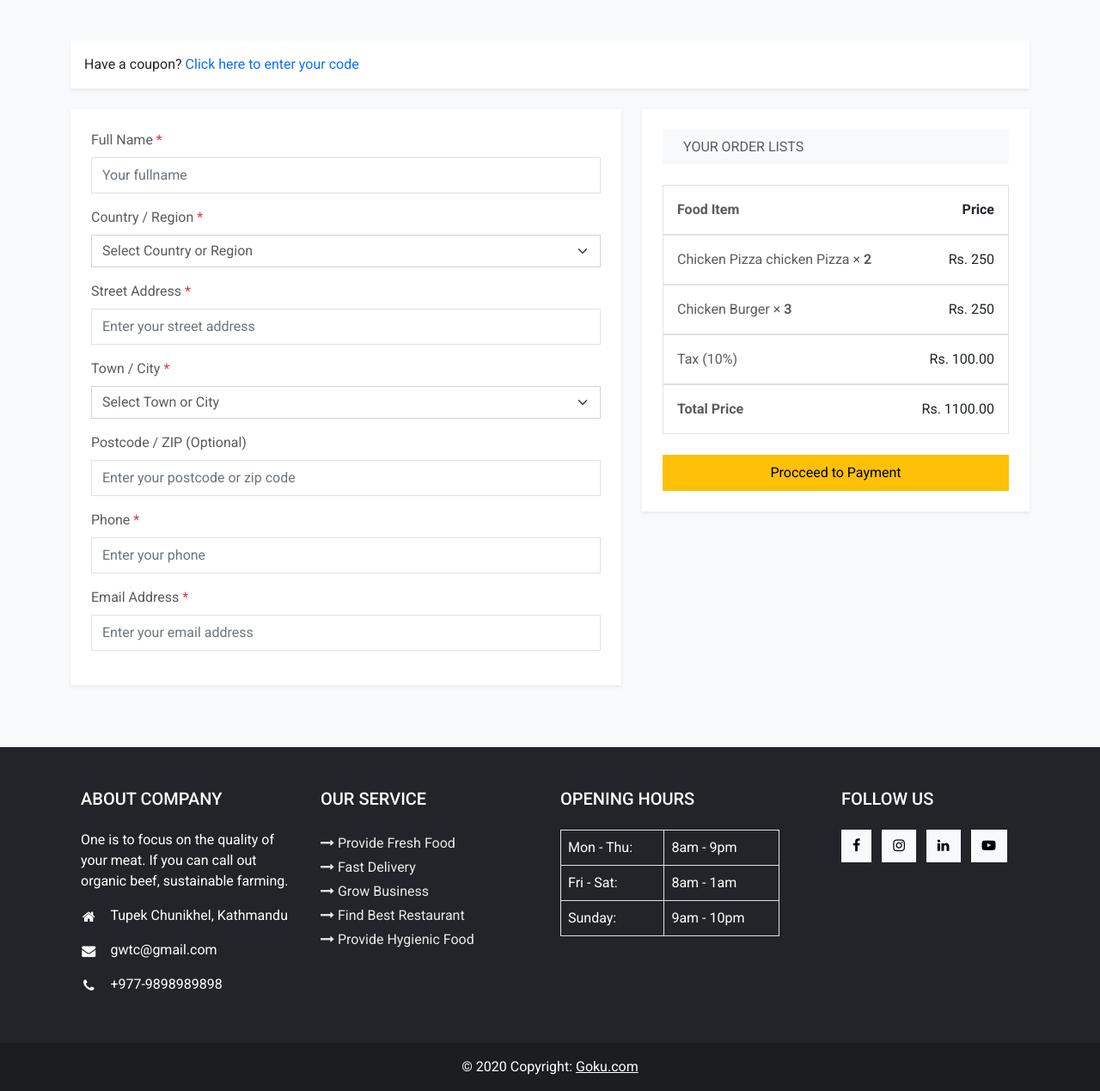
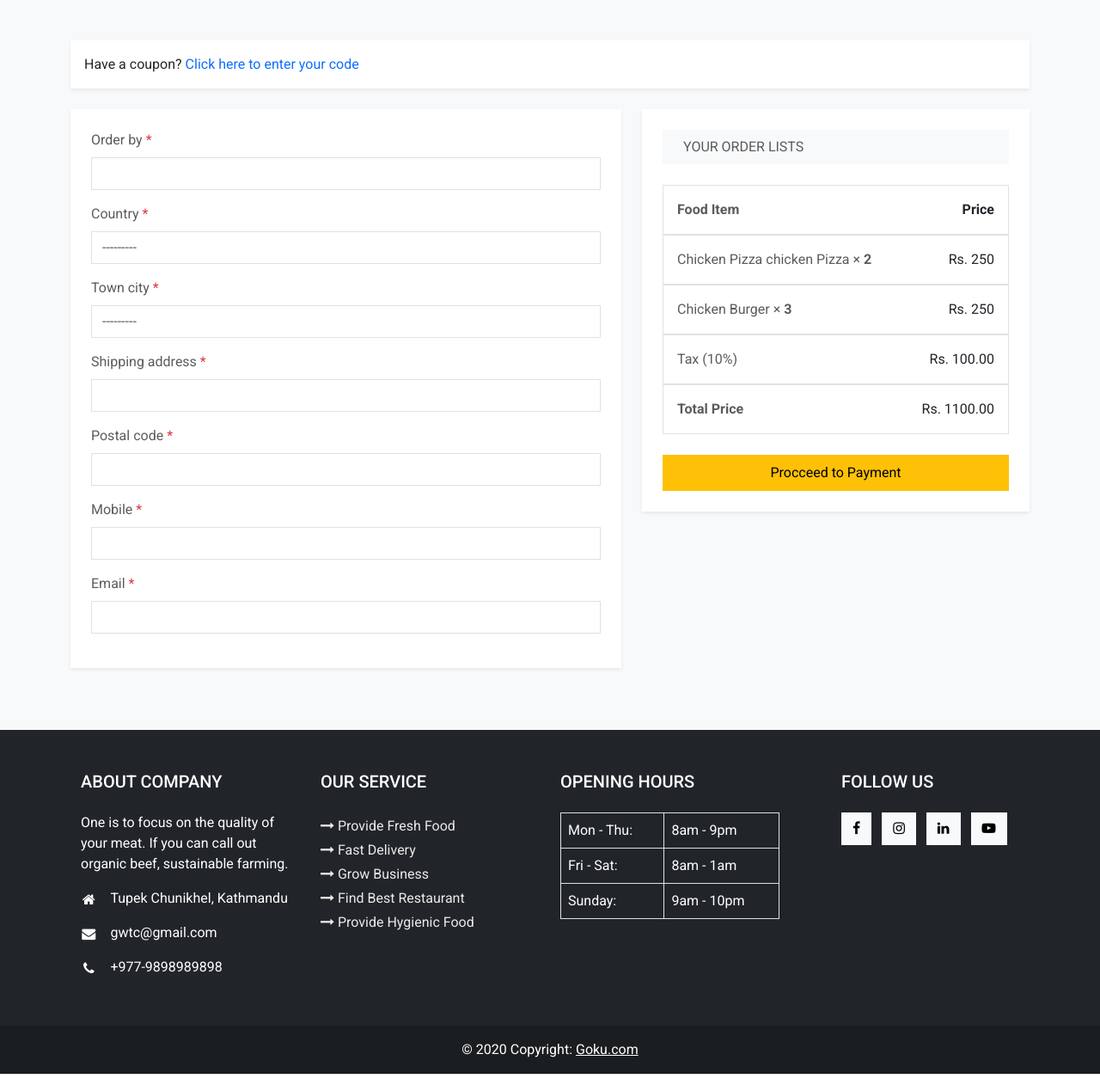
Before and after one commit to gokarna123-goku/multi_vendor_platform, a Django app: page /checkout/ in a window 1280 px wide. Shown: the part 289-1558 px from the top of the page at 86% size. Run offline with Django 3.2, Linux system fonts and the light colour scheme; a user stored in the database is signed in; some libraries are stand-ins or nearby versions.

Commit message:
working on the order function

```diff
--- a/restaurant/admin.py
+++ b/restaurant/admin.py
@@ -4,6 +4,6 @@ from .models import *
 
 # Register your models here.
 
-admin.site.register([FoodCategory, Food, Cart, CartFood, Restaurant, RestaurantCategory, RestaurantAttribute, Blog])
+admin.site.register([FoodCategory, Food, Cart, CartFood, Restaurant, RestaurantCategory, RestaurantAttribute, Blog, Order])
 
 # Ended
--- a/restaurant/forms.py
+++ b/restaurant/forms.py
@@ -1,17 +1,23 @@
 from django.forms import ModelForm
-from .models import Restaurant, RestaurantImages
+from .models import Order
 from django import forms
 
 
-class RestaurantForm(ModelForm):
+class CheckoutForm(forms.ModelForm):
     class Meta:
-        model = Restaurant
-        fields = "__all__"
+        model = Order
+        fields = ['order_by', 'country', 'town_city', 'shipping_address', 'postal_code', 'mobile', 'email']
 
-class RestaurantImagesForm(ModelForm):
-    class Meta:
-        widgets = {
-        'image': forms.ClearableFileInput(attrs={'class': 'file-upload-input', 'id': 'file-selector',"multiple": True})
-        }
-        model = RestaurantImages
-        fields =  "__all__"
+
+# class RestaurantForm(ModelForm):
+#     class Meta:
+#         model = Restaurant
+#         fields = "__all__"
+
+# class RestaurantImagesForm(ModelForm):
+#     class Meta:
+#         widgets = {
+#         'image': forms.ClearableFileInput(attrs={'class': 'file-upload-input', 'id': 'file-selector',"multiple": True})
+#         }
+#         model = RestaurantImages
+#         fields =  "__all__"
--- a/restaurant/models.py
+++ b/restaurant/models.py
@@ -135,29 +135,47 @@ class CartFood(models.Model):
         return 'Cart: ' + str(self.cart.id) + 'CartFood: ' + str(self.id)
 
 
-# ORDER_STATUS = (
-#     ("Order Received", "Order Received"),
-#     ("Order Processing", "Order Processing"),
-#     ("On the Way", "On the Way"),
-#     ("Order Completed", "Order Completed"),
-#     ("Order Cancelled", "Order Cancelled"),
-#     ("Order Delivered", "Order Delivered"),
-# )
+ORDER_STATUS = (
+    ("Order Received", "Order Received"),
+    ("Order Processing", "Order Processing"),
+    ("On the Way", "On the Way"),
+    ("Order Completed", "Order Completed"),
+    ("Order Cancelled", "Order Cancelled"),
+    ("Order Delivered", "Order Delivered"),
+)
 
-# class Order(models.Model):
-#     cart = models.OneToOneField(Cart, on_delete=models.CASCADE)
-#     order_by = models.CharField(max_length=200)
-#     shipping_address = models.CharField(max_length=200)
-#     mobile = models.CharField(max_length=10)
-#     email = models.EmailField(null=True, blank=True)
-#     subtotal = models.PositiveIntegerField()
-#     discount = models.PositiveIntegerField()
-#     total = models.PositiveIntegerField()
-#     order_status = models.CharField(max_length=50, choices=ORDER_STATUS)
-#     created_at = models.DateTimeField(auto_now_add=True)
+COUNTRY = (
+    ('Nepal', 'Nepal'),
+)
 
-#     def __str__(self):
-#         return 'Order: ' + str(self.id)
+TOWN_CITY = (
+    ('Pyuthan', 'Pyuthan'),
+    ('kathmandu', 'kathmandu'),
+    ('Lalitpur', 'Lalitpur'),
+    ('Bhaktapur', 'Bhaktapur'),
+    ('Dhading', 'Dhading'),
+    ('Kaski', 'Kaski'),
+    ('Butwal', 'Butwal'),
+)
+
+
+class Order(models.Model):
+    cart = models.OneToOneField(Cart, on_delete=models.CASCADE)
+    order_by = models.CharField(max_length=200)
+    country = models.CharField(max_length=200, choices=COUNTRY)
+    town_city = models.CharField(max_length=200, choices=TOWN_CITY)
+    shipping_address = models.CharField(max_length=200)
+    postal_code = models.CharField(max_length=10)
+    mobile = models.CharField(max_length=10)
+    email = models.EmailField(null=True, blank=True)
+    subtotal = models.PositiveIntegerField()
+    discount = models.PositiveIntegerField()
+    total = models.PositiveIntegerField()
+    order_status = models.CharField(max_length=50, choices=ORDER_STATUS)
+    created_at = models.DateTimeField(auto_now_add=True)
+
+    def __str__(self):
+        return 'Order: ' + str(self.order_by)
 
 
 
--- a/restaurant/urls.py
+++ b/restaurant/urls.py
@@ -20,7 +20,7 @@ urlpatterns = [
     path('cart/', views.CartView.as_view(), name='cart'),
     path('manage-cart/<int:cartfood_id>/', views.ManageView.as_view(), name='managecart'),
     path('empty-cart/', views.EmptyCartView.as_view(), name='emptycart'),
-    path('checkout/', views.checkout, name='checkout'),
+    path('checkout/', views.CheckoutView.as_view(), name='checkout'),
     path('payment/options/', views.payment, name='payment'),
 
     path('search/', views.SearchView.as_view(), name='search'),
--- a/restaurant/views.py
+++ b/restaurant/views.py
@@ -1,11 +1,20 @@
 from django.shortcuts import redirect, render
+from django.urls import reverse_lazy
 from django.views import generic
 from requests import request
+from django.contrib.auth.decorators import login_required
+from restaurant.forms import CheckoutForm
 from .models import *
 from django.db.models import Q
 
 
 # Create your views here.
+# Login Required View for all views
+class LoginRequiredMixin(object):
+    @classmethod
+    def as_view(cls):
+        return login_required(super(LoginRequiredMixin, cls).as_view())
+
 
 class IndexView(generic.ListView):
     template_name = 'homepage/index.html'
@@ -196,8 +205,35 @@ def contact(request):
 def vendorMembership(request):
     return render(request, 'vendor/vendor.html')
 
-def checkout(request):
-    return render(request, 'homepage/checkout.html')
+class CheckoutView(LoginRequiredMixin, generic.CreateView):
+    template_name = 'homepage/checkout.html'
+    form_class = CheckoutForm
+    success_url = reverse_lazy('homepage:payment')
+
+    def get_context_data(self, **kwargs):
+        context = super().get_context_data(**kwargs)
+        cart_id = self.request.session.get('cart_id', None)
+        if cart_id:
+            cart_obj = Cart.objects.get(id=cart_id)
+        else:
+            cart_obj = None
+        context['cart'] = cart_obj
+        return context
+
+    def form_valid(self, form):
+        cart_id = self.request.session.get('cart_id')
+        if cart_id:
+            cart_obj = Cart.objects.get(id=cart_id)
+            form.instance.cart = cart_obj
+            form.instance.subtotal = cart_obj.total
+            form.instance.discount = 0
+            form.instance.total = cart_obj.total
+            form.instance.order_status = "Order Received"
+            del self.request.session['cart_id']
+        else:
+            return redirect('homepage:checkout')
+        return super().form_valid(form)
+
 
 def payment(request):
     return render(request, 'homepage/payment.html')
--- a/templates/homepage/checkout.html
+++ b/templates/homepage/checkout.html
@@ -1,6 +1,10 @@
 {% extends 'homepage/base.html' %}
 {% load static %}
+{% load crispy_forms_tags %}
+<!-- crispy_forms_tags here  (copied)-->
 {% block title %}Checkout{% endblock title %}
+{% load widget_tweaks %}
+<!-- widget_tweaks here  (copied)-->
 {% block content %}
 <!--  -->
 <div class="container-fluid px-0 mx-0 mt-5 pt-5 cart-section">
@@ -18,30 +22,37 @@
             <a href="#" class="text-decoration-none">Click here to enter your code</a>
         </div>
         <!--  -->
+        <form method="POST">
+            {% csrf_token %}
             <div class="row">
                 <div class="col-lg-7 col-md-6 col-sm-12 col-12 mb-4">
                     <div class="p-4 shadow-sm bg-white">
                         <!--  -->
+                        {% for fields in form %}
                             <div class="mb-3">
+                                <label for="streetaddress" class="title mb-2">{{fields.label}}
+                                    <span class="text-danger">*</span>
+                                </label>
+                                {% render_field fields class="form-control border title" %}
+                                <!-- <input type="text" id="streetaddress" class="form-control border py-2 title" required
+                                    placeholder="Enter your street address"> -->
+                            </div>
+                        {% endfor %}
+                        <!-- <div class="mb-3">
                             <label for="fullname" class="title mb-2">Full Name
                                 <span class="text-danger">*</span>
                             </label>
                             <input type="text" id="fullname" class="form-control border py-2 title" required
                                 placeholder="Your fullname">
-                    </div>
-                    <!--  -->
-                    <div class="mb-3">
+                        </div> -->
+                        <!-- <div class="mb-3">
                             <label for="country" class="title mb-2">Country / Region
                                 <span class="text-danger">*</span>
                             </label>
                             <select class="form-select title" aria-label="Default select example">
-                            <option selected>Select Country or Region</option>
-                            <option value="1">One</option>
-                            <option value="2">Two</option>
-                            <option value="3">Three</option>
+                                <option selected>Nepal</option>
                             </select>
                         </div>
-                    <!--  -->
                         <div class="mb-3">
                             <label for="streetaddress" class="title mb-2">Street Address
                                 <span class="text-danger">*</span>
@@ -49,7 +60,6 @@
                             <input type="text" id="streetaddress" class="form-control border py-2 title" required
                                 placeholder="Enter your street address">
                         </div>
-                    <!--  -->
                         <div class="mb-3">
                             <label for="town" class="title mb-2">Town / City
                                 <span class="text-danger">*</span>
@@ -61,14 +71,12 @@
                                 <option value="3">Three</option>
                             </select>
                         </div>
-                    <!--  -->
                         <div class="mb-3">
                             <label for="postcode" class="title mb-2">Postcode / ZIP (Optional)
                             </label>
                             <input type="text" id="postcode" class="form-control border py-2 title"
                                 placeholder="Enter your postcode or zip code">
                         </div>
-                    <!--  -->
                         <div class="mb-3">
                             <label for="phone" class="title mb-2">Phone
                                 <span class="text-danger">*</span>
@@ -76,14 +84,13 @@
                             <input type="text" id="phone" class="form-control border py-2 title"
                                 placeholder="Enter your phone">
                         </div>
-                    <!--  -->
                         <div class="mb-3">
                             <label for="emailaddress" class="title mb-2">Email Address
                                 <span class="text-danger">*</span>
                             </label>
                             <input type="email" id="emailaddress" class="form-control border py-2 title"
                                 placeholder="Enter your email address">
-                    </div>
+                        </div> -->
                         <!--  -->
                     </div>
                 </div>
@@ -111,12 +118,14 @@
                                 <span class="font-weight-bold">Rs. 1100.00</span>
                             </li>
                         </ul>
-                    <a href="{% url 'homepage:payment' %}" class="btn btn-warning py-2 w-100 mb-0">
+                        <button type="submit" class="btn btn-warning py-2 w-100 mb-0">Procceed to Payment</button>
+                        <!-- <a href="{% url 'homepage:payment' %}" class="btn btn-warning py-2 w-100 mb-0">
                             Procceed to Payment
-                    </a>
+                        </a> -->
                     </div>
                 </div>
             </div>
+        </form>
         <!--  -->
     </div>
 </div>
```
Also changed, not shown: db.sqlite3, restaurant/migrations/0003_auto_20221106_1539.py (added). Lines whose indentation alone changed are shown as unchanged.
